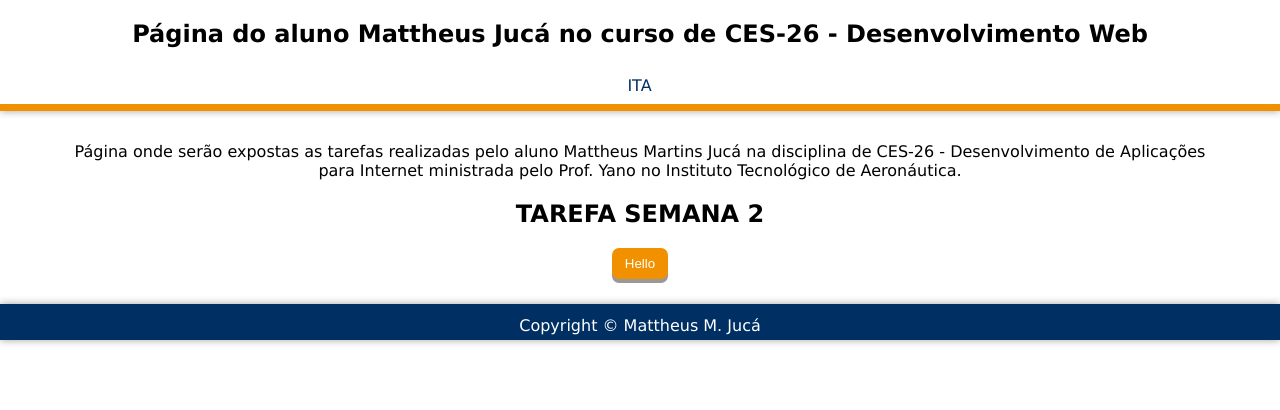
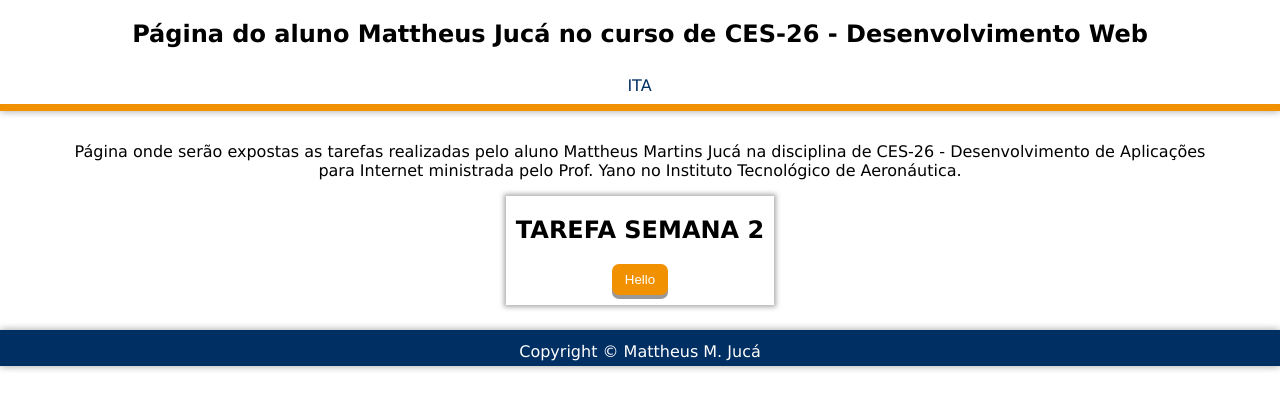
Before and after one commit to dextert17/ces26-tasks, a plain HTML site: page index.html in a window 1280 px wide. Drawn offline with Linux system fonts and the light colour scheme.

Commit message:
Pequenas melhorias de CSS

```diff
--- a/index.html
+++ b/index.html
@@ -34,10 +34,12 @@
   				<p>Página onde serão expostas as tarefas realizadas pelo aluno Mattheus Martins Jucá na disciplina de CES-26 - Desenvolvimento de Aplicações para Internet ministrada pelo Prof. Yano no Instituto Tecnológico de Aeronáutica.</p>
   			</div>
   			<div class="center_box">
-  				<h1>TAREFA SEMANA 2</h1>
-				<p id="hello-world"></p>
-				<button type="button" onclick="hello()" id="hello">Hello</button>
-				<button type="button" onclick="bye()" style="visibility:hidden; display:none;" id="bye">Bye</button>
+  				<div class="task_box">
+  					<h1>TAREFA SEMANA 2</h1>
+					<p id="hello-world"></p>
+					<button type="button" onclick="hello()" id="hello">Hello</button>
+					<button type="button" onclick="bye()" style="visibility:hidden; display:none;" id="bye">Bye</button>
+				</div>
   			</div>
 		</article>
 
--- a/stylesheets/Layout.scss
+++ b/stylesheets/Layout.scss
@@ -160,6 +160,14 @@ body {
 		padding: 0;
 	}
 
+	.task_box {
+		margin: $margin-site-mobile;
+		padding: 0 10px 10px 10px;
+		border: red;
+		display: inline-block;
+		box-shadow: 0 0 5px 2px #aaaaaa;
+	}
+
 	/* class de ul */
 
 	.menu {
```
Also changed, not shown: stylesheets/Layout.css, 1 other file.
